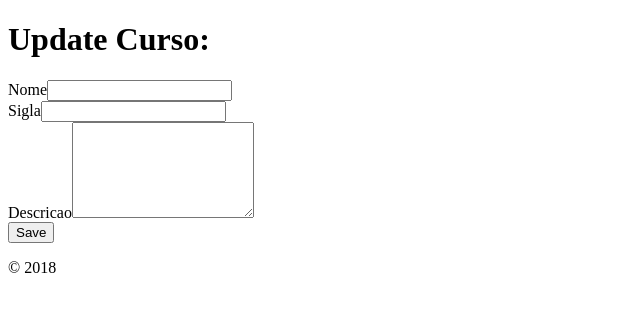
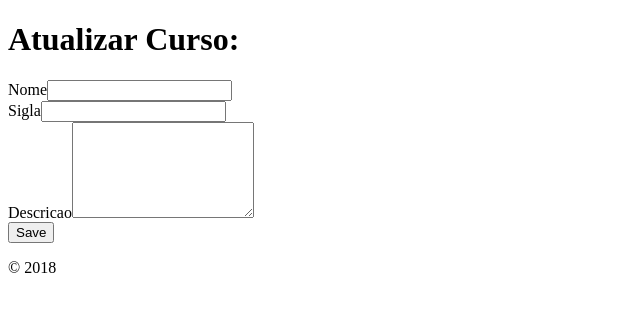
Before and after one commit to gabsrl/ProgWeb-, a Yii app: template yii-windows-advanced/frontend/views/curso/update.php in a window 1280 px wide. Shown: the top 312 px of the page, without its empty margins (0-640 px from the left). Run offline with PHP 8.4 and a stand-in for Yii, Linux system fonts and the light colour scheme; the template is opened without the code that fills it, so the values that code supplies are empty; form fields are guessed from the names that the template uses; some libraries are stand-ins or nearby versions.

Commit message:
Modificação do título (<title>) das views de curso: view.php e update.php

```diff
--- a/yii-windows-advanced/frontend/views/curso/update.php
+++ b/yii-windows-advanced/frontend/views/curso/update.php
@@ -5,7 +5,7 @@ use yii\helpers\Html;
 /* @var $this yii\web\View */
 /* @var $model common\models\Curso */
 
-$this->title = 'Update Curso: ' . $model->id;
+$this->title = 'Atualizar Curso: ' . $model->nome;
 $this->params['breadcrumbs'][] = ['label' => 'Cursos', 'url' => ['index']];
 $this->params['breadcrumbs'][] = ['label' => $model->id, 'url' => ['view', 'id' => $model->id]];
 $this->params['breadcrumbs'][] = 'Update';
--- a/yii-windows-advanced/frontend/views/curso/view.php
+++ b/yii-windows-advanced/frontend/views/curso/view.php
@@ -6,7 +6,7 @@ use yii\widgets\DetailView;
 /* @var $this yii\web\View */
 /* @var $model common\models\Curso */
 
-$this->title = $model->id;
+$this->title = $model->nome;
 $this->params['breadcrumbs'][] = ['label' => 'Cursos', 'url' => ['index']];
 $this->params['breadcrumbs'][] = $this->title;
 ?>
```
